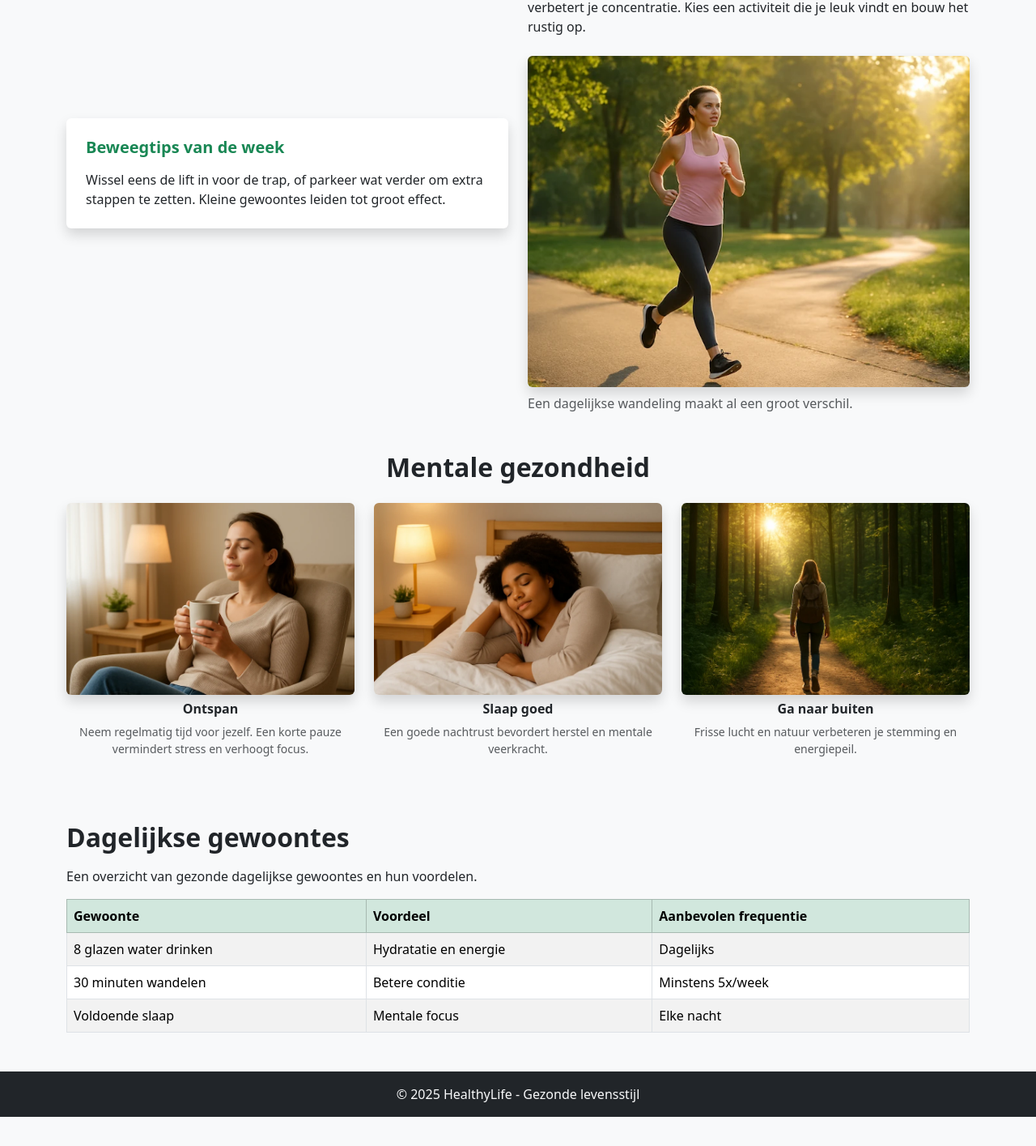
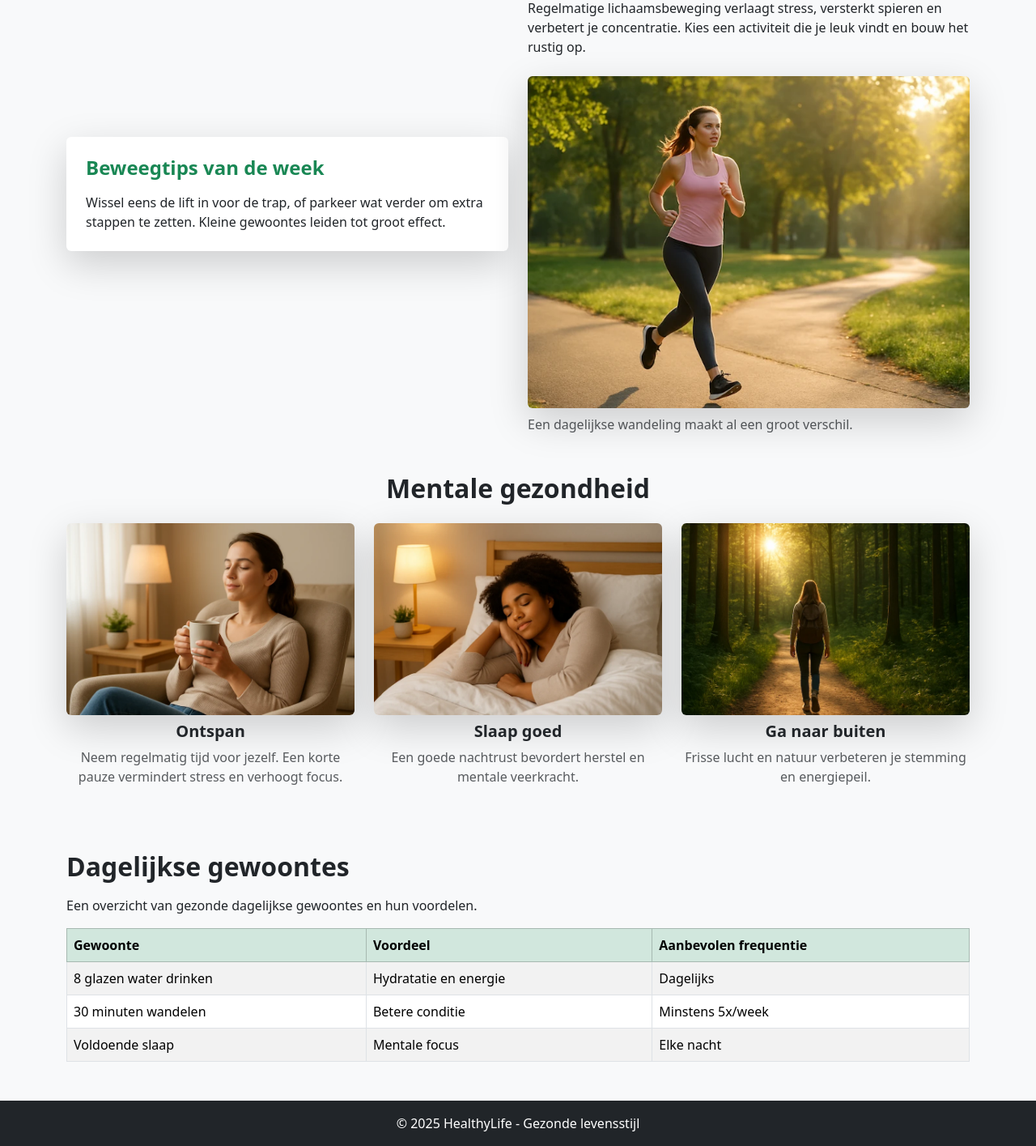
Before and after one commit to YusufYilmaz-2526/BWD2-YusufYilmaz-2526, a website: page 01.Bootstrap/HealthyLife/index.html in a window 1280 px wide. Shown: the part 715-2130 px from the top of the page at 81% size. Before the commit the page ends 2094 px from the top, so only its background shows below. Drawn offline with nearby package versions, Linux system fonts and the light colour scheme.

Commit message:
Update index.html

```diff
--- a/01.Bootstrap/HealthyLife/index.html
+++ b/01.Bootstrap/HealthyLife/index.html
@@ -8,21 +8,20 @@
 	<link href="https://cdn.jsdelivr.net/npm/bootstrap@5.3.2/dist/css/bootstrap.min.css" rel="stylesheet">
 </head>
 
-<body class="bg-light">
+<body class="bg-light text-dark">
 
 	<!-- HEADER -->
 	<header class="bg-success text-white text-center py-4 mb-5">
-		<h1 class="fw-bold">HealthyLife</h1>
-		<p class="mb-0">Jouw gids naar een gezondere levensstijl</p>
+		<h1 class="display-4 fw-bold">HealthyLife</h1>
+		<p class="lead mb-0">Jouw gids naar een gezondere levensstijl</p>
 	</header>
 
-	<div class="container">
+	<main class="container">
 
 		<!-- SECTION 1 -->
-		<section>
-			<div class="row align-items-center mb-5">
+		<section class="row align-items-center mb-5">
 			<div class="col-md-6">
-					<h2 class="fw-bold">Voeding is de basis</h2>
+				<h2 class="fw-bold mb-3">Voeding is de basis</h2>
 				<p>
 					Gezonde voeding levert energie, ondersteunt je immuunsysteem en zorgt voor een goed humeur.
 					Focus op verse groenten, fruit, volkorenproducten en voldoende water.
@@ -36,20 +35,36 @@
 
 			<div class="col-md-6">
 				<div class="ratio ratio-4x3">
-						<img src="img/healthy_food.webp" class="w-100 h-100 object-fit-cover rounded shadow" alt="eten">
-					</div>
+					<img src="img/healthy_food.webp" class="img-fluid rounded shadow-sm " alt="eten">
 				</div>
 			</div>
 		</section>
 
 		<!-- SECTION 2 -->
-		<section class="my-5">
-			<div class="row align-items-center mb-5">
+		<section class="row align-items-center mb-5">
 
-				<!-- Beweegtips -->
-				<div class="col-md-6 d-flex justify-content-center">
-					<div class="p-4 bg-white shadow rounded w-100">
-						<h5 class="fw-bold text-success mb-3">Beweegtips van de week</h5>
+			<!-- Blijf in beweging + foto -->
+			<div class="col-md-6 order-md-2">
+				<h2 class="fw-bold mb-3">Blijf in beweging</h2>
+				<p class="mb-4">
+					Regelmatige lichaamsbeweging verlaagt stress, versterkt spieren en verbetert je concentratie.
+					Kies een activiteit die je leuk vindt en bouw het rustig op.
+				</p>
+
+				<figure class="mb-0">
+					<div class="ratio ratio-4x3">
+						<img src="img/fitness.webp" class="img-fluid rounded shadow-lg object-fit-cover" alt="runner">
+					</div>
+					<figcaption class="text-muted mt-2">
+						Een dagelijkse wandeling maakt al een groot verschil.
+					</figcaption>
+				</figure>
+			</div>
+
+			<!-- Beweegtips kaart -->
+			<div class="col-md-6 order-md-1 d-flex justify-content-center">
+				<div class="p-4 bg-white shadow-lg rounded w-100">
+					<h4 class="fw-semibold text-success mb-3">Beweegtips van de week</h4>
 					<p class="mb-0">
 						Wissel eens de lift in voor de trap, of parkeer wat verder om extra stappen te zetten.
 						Kleine gewoontes leiden tot groot effect.
@@ -57,65 +72,48 @@
 				</div>
 			</div>
 
-				<!-- Blijf in beweging + foto -->
-				<div class="col-md-6">
-					<h2 class="fw-bold mb-3">Blijf in beweging</h2>
-					<p class="mb-4">
-						Regelmatige lichaamsbeweging verlaagt stress, versterkt spieren en verbetert je concentratie.
-						Kies een activiteit die je leuk vindt en bouw het rustig op.
-					</p>
-
-					<div class="ratio ratio-4x3">
-						<img src="img/fitness.webp" class="w-100 h-100 object-fit-cover rounded shadow" alt="runner">
-					</div>
-
-					<p class="text-muted mt-2 mb-0">
-						Een dagelijkse wandeling maakt al een groot verschil.
-					</p>
-				</div>
-
-			</div>
 		</section>
 
-		<!-- SECTION 3: Mentale gezondheid -->
-		<section>
+		<!-- SECTION 3 -->
+		<section class="mb-5">
 			<h2 class="fw-bold text-center mb-4">Mentale gezondheid</h2>
 
 			<div class="row text-center mb-5">
 				<div class="col-md-4 mb-3">
-					<img src="img/relax.webp" class="img-fluid rounded shadow mb-2" alt="">
-					<h6 class="fw-bold">Ontspan</h6>
-					<p class="text-muted small">
+					<img src="img/relax.webp" class="img-fluid rounded shadow-lg mb-2" alt="">
+					<h5 class="fw-semibold">Ontspan</h5>
+					<p class="text-muted">
 						Neem regelmatig tijd voor jezelf. Een korte pauze vermindert stress en verhoogt focus.
 					</p>
 				</div>
 				<div class="col-md-4 mb-3">
-					<img src="img/sleep.webp" class="img-fluid rounded shadow mb-2" alt="">
-					<h6 class="fw-bold">Slaap goed</h6>
-					<p class="text-muted small">
+					<img src="img/sleep.webp" class="img-fluid rounded shadow-lg mb-2" alt="">
+					<h5 class="fw-semibold">Slaap goed</h5>
+					<p class="text-muted">
 						Een goede nachtrust bevordert herstel en mentale veerkracht.
 					</p>
 				</div>
 				<div class="col-md-4 mb-3">
-					<img src="img/nature2.webp" class="img-fluid rounded shadow mb-2" alt="">
-					<h6 class="fw-bold">Ga naar buiten</h6>
-					<p class="text-muted small">
+					<img src="img/nature2.webp" class="img-fluid rounded shadow-lg mb-2" alt="">
+					<h5 class="fw-semibold">Ga naar buiten</h5>
+					<p class="text-muted">
 						Frisse lucht en natuur verbeteren je stemming en energiepeil.
 					</p>
 				</div>
 			</div>
 		</section>
 
-		<!-- SECTION 4: Tabel -->
+		<!-- SECTION 4 -->
+		<section class="mb-5">
 			<h2 class="fw-bold mb-3">Dagelijkse gewoontes</h2>
 			<p>Een overzicht van gezonde dagelijkse gewoontes en hun voordelen.</p>
 
 			<table class="table table-striped table-bordered">
 				<thead class="table-success">
 					<tr>
-					<th>Gewoonte</th>
-					<th>Voordeel</th>
-					<th>Aanbevolen frequentie</th>
+						<th scope="col">Gewoonte</th>
+						<th scope="col">Voordeel</th>
+						<th scope="col">Aanbevolen frequentie</th>
 					</tr>
 				</thead>
 				<tbody>
@@ -136,11 +134,12 @@
 					</tr>
 				</tbody>
 			</table>
+		</section>
 
-	</div>
+	</main>
 
-	<footer class="bg-dark text-light py-3 text-center mt-5">
-		© 2025 HealthyLife - Gezonde levensstijl
+	<footer class="bg-dark text-white py-3 text-center mt-5">
+		<p class="mb-0">© 2025 HealthyLife - Gezonde levensstijl</p>
 	</footer>
 
 </body>
```
Lines whose indentation alone changed are shown as unchanged.
